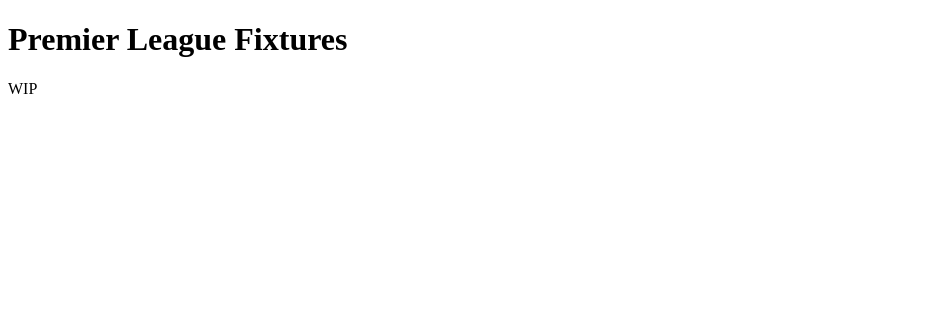
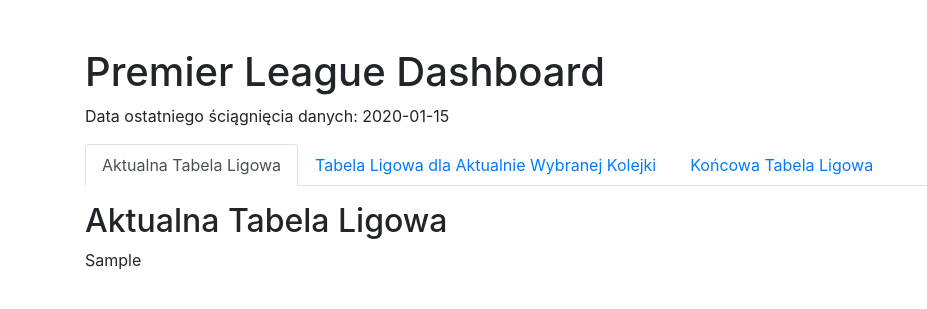
Before and after one commit to ST4N3R/PL_predictions, a Flask app: template templates/index.html in a window 1280 px wide. Shown: the top 309 px of the page, without its empty margins (0-927 px from the left). Run offline with Flask 3, Linux system fonts and the light colour scheme; the template is opened without the code that fills it: most values are stand-ins (such as "Sample title", 1, 10 or a date in 2020); some libraries are stand-ins or nearby versions.

Commit message:
Added league table to the main site

```diff
--- a/app.py
+++ b/app.py
@@ -1,4 +1,9 @@
+import pandas as pd
 from flask import Flask, render_template
+from epl_predictions.src.scrappers.results_scrapper import ResultsScrapper
+from epl_predictions.src.scrappers.league_table_scrapper import LeagueTableScrapper
+from epl_predictions.src.utils.saver import Saver
+from epl_predictions.src.config.config import LAST_SCRAPPED_MATCH_DATE, LAST_SCRAPPED_MATCH_HOUR
 
 #ToDo: Add update option, to ResultsScrapper
 
@@ -38,7 +43,17 @@
 
 @app.route('/')
 def index():
-    return render_template('index.html')
+    league_table_scrapper = LeagueTableScrapper()
+    saver = Saver()
+    current_league_table = league_table_scrapper.get_current_league_table()
+    matchday_league_table = pd.DataFrame()
+    final_league_table = pd.DataFrame()
+    last_update = LAST_SCRAPPED_MATCH_HOUR + " " + LAST_SCRAPPED_MATCH_DATE
+    return render_template('index.html',
+                           last_update=last_update,
+                           current_league_table=saver.save_table_to_html(current_league_table, ['index', 'Notes']),
+                           matchday_league_table=saver.save_table_to_html(matchday_league_table),
+                           final_league_table=saver.save_table_to_html(final_league_table))
 
 if __name__ == '__main__':
     app.run(debug=True)
--- a/epl_predictions/src/azure_client/storage_connector.py
+++ b/epl_predictions/src/azure_client/storage_connector.py
@@ -1,8 +1,8 @@
 from azure.storage.blob.aio import ContainerClient, BlobServiceClient
 from azure.storage.blob import BlobServiceClient
 from typing import Tuple
-from src.setup_logging import setup_logging
-from src.config.config import DATA_PATH, LEAGUEDB_CONNECTION_STR1
+from ..setup_logging import setup_logging
+from ..config.config import DATA_PATH, LEAGUEDB_CONNECTION_STR1
 
 
 class StorageConnector():
--- a/epl_predictions/src/client/page_connector.py
+++ b/epl_predictions/src/client/page_connector.py
@@ -3,7 +3,7 @@
 import pandas as pd
 from bs4 import BeautifulSoup
 from typing import Optional
-from src.setup_logging import setup_logging
+from ..setup_logging import setup_logging
 
 
 class PageConnector:
--- a/epl_predictions/src/config/last_scrapped_result.py
+++ b/epl_predictions/src/config/last_scrapped_result.py
@@ -1,6 +1,6 @@
 import pandas as pd
 from dotenv import load_dotenv, set_key
-from src.setup_logging import setup_logging
+from ..setup_logging import setup_logging
 import os
 
 
--- a/epl_predictions/src/scrappers/page_scrapper.py
+++ b/epl_predictions/src/scrappers/page_scrapper.py
@@ -1,7 +1,7 @@
 from typing import Optional, Union
 from bs4 import BeautifulSoup, Tag, NavigableString, ResultSet
 import pandas as pd
-from src.setup_logging import setup_logging
+from ..setup_logging import setup_logging
 
 
 class PageScrapper:
--- a/templates/index.html
+++ b/templates/index.html
@@ -1,13 +1,45 @@
-<!-- filepath: /epl_predictions/epl_predictions/templates/index.html -->
 <!DOCTYPE html>
 <html lang="en">
 <head>
     <meta charset="UTF-8">
     <meta name="viewport" content="width=device-width, initial-scale=1.0">
-    <title>Premier League Fixtures</title>
+    <title>Premier League Dashboard</title>
+    <link rel="stylesheet" href="https://stackpath.bootstrapcdn.com/bootstrap/4.5.2/css/bootstrap.min.css">
 </head>
 <body>
-    <h1>Premier League Fixtures</h1>
-    <div>WIP</div>
+    <div class="container">
+        <h1 class="mt-5">Premier League Dashboard</h1>
+        <p>Data ostatniego ściągnięcia danych: {{ last_update }}</p>
+
+        <ul class="nav nav-tabs" id="myTab" role="tablist">
+            <li class="nav-item">
+                <a class="nav-link active" id="current-tab" data-toggle="tab" href="#current" role="tab" aria-controls="current" aria-selected="true">Aktualna Tabela Ligowa</a>
+            </li>
+            <li class="nav-item">
+                <a class="nav-link" id="matchday-tab" data-toggle="tab" href="#matchday" role="tab" aria-controls="matchday" aria-selected="false">Tabela Ligowa dla Aktualnie Wybranej Kolejki</a>
+            </li>
+            <li class="nav-item">
+                <a class="nav-link" id="final-tab" data-toggle="tab" href="#final" role="tab" aria-controls="final" aria-selected="false">Końcowa Tabela Ligowa</a>
+            </li>
+        </ul>
+        <div class="tab-content" id="myTabContent">
+            <div class="tab-pane fade show active" id="current" role="tabpanel" aria-labelledby="current-tab">
+                <h2 class="mt-3">Aktualna Tabela Ligowa</h2>
+                <div>{{ current_league_table|safe }}</div>
+            </div>
+            <div class="tab-pane fade" id="matchday" role="tabpanel" aria-labelledby="matchday-tab">
+                <h2 class="mt-3">Tabela Ligowa dla Aktualnie Wybranej Kolejki</h2>
+                <div>{{ matchday_league_table|safe }}</div>
+            </div>
+            <div class="tab-pane fade" id="final" role="tabpanel" aria-labelledby="final-tab">
+                <h2 class="mt-3">Końcowa Tabela Ligowa</h2>
+                <div>{{ final_league_table|safe }}</div>
+            </div>
+        </div>
+    </div>
+
+    <script src="https://code.jquery.com/jquery-3.5.1.slim.min.js"></script>
+    <script src="https://cdn.jsdelivr.net/npm/@popperjs/core@2.5.4/dist/umd/popper.min.js"></script>
+    <script src="https://stackpath.bootstrapcdn.com/bootstrap/4.5.2/js/bootstrap.min.js"></script>
 </body>
 </html>
```
Also changed, not shown: epl_predictions/src/scrappers/league_table_scrapper.py (+4 -4 lines), epl_predictions/src/scrappers/results_scrapper.py (+4 -4 lines), epl_predictions/src/utils/saver.py (added, +31 -0 lines), templates/test.html (added, +13 -0 lines), epl_predictions/src/config/__init__.py (added).
